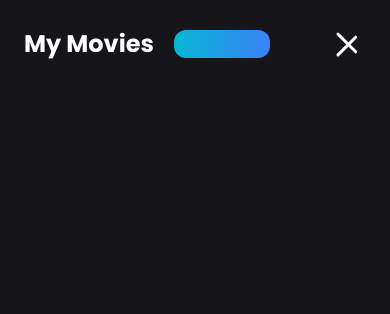
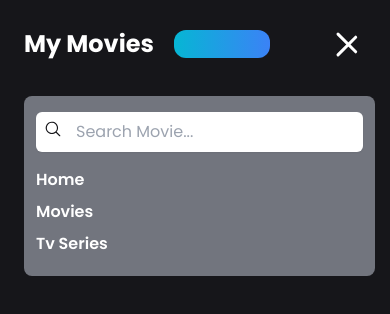
Before and after one commit to gemiyudhia/new-movie-project, a React (Vite) app: page / in a window 390 px wide. Both pictures are taken after a click on the button 352 px from the left and 44 px from the top of the page. Shown: the top 314 px of the page. Built offline with nearby package versions, Linux system fonts and the light colour scheme.

Commit message:
feat(navbar): add ui mobile hamburger menu

```diff
--- /dev/null
+++ b/src/components/Header/HamburgerMenu.tsx
@@ -0,0 +1,31 @@
+type HamburgerMenuProps = {
+  isOpen: boolean;
+  toggleMenu: () => void;
+};
+
+const HamburgerMenu = ({ isOpen, toggleMenu }: HamburgerMenuProps) => {
+  return (
+    <button
+      onClick={toggleMenu}
+      className="flex flex-col justify-between gap-y-2"
+    >
+      <span
+        className={`hamburger-line transition duration-300 ease-in-out origin-top-left  ${
+          isOpen ? "rotate-45" : ""
+        }`}
+      ></span>
+      <span
+        className={`hamburger-line transition duration-300 ease-in-out  ${
+          isOpen ? "scale-0" : ""
+        }`}
+      ></span>
+      <span
+        className={`hamburger-line transition duration-300 ease-in-out origin-bottom-left  ${
+          isOpen ? "-rotate-45" : ""
+        }`}
+      ></span>
+    </button>
+  );
+};
+
+export default HamburgerMenu;
--- /dev/null
+++ b/src/components/Header/MenuMobile.tsx
@@ -0,0 +1,55 @@
+import { MagnifyingGlass } from "@phosphor-icons/react";
+
+type MenuMobileProps = {
+  isOpen: boolean;
+};
+
+const navMenu = () => {
+  return [
+    {
+      title: "Home",
+      link: "#",
+    },
+    {
+      title: "Movies",
+      link: "#",
+    },
+    {
+      title: "Tv Series",
+      link: "#",
+    },
+  ];
+};
+
+const MenuMobile = ({ isOpen }: MenuMobileProps) => {
+  return (
+    <div
+      className={`absolute bg-secondary-0 w-[90%] md:w-[95%] top-24 py-4 px-3 rounded-lg transition-all duration-300 ease-in-out transform ${
+        isOpen
+          ? "translate-y-0 opacity-100"
+          : "-translate-y-10 opacity-0 pointer-events-none"
+      }`}
+    >
+      <form action="" className="relative">
+        <input
+          type="text"
+          placeholder="Search Movie..."
+          className="w-full py-2 pl-10 rounded-md text-background-0 outline-none focus:ring-2 focus:ring-blue-500 shadow-sm"
+        />
+        <MagnifyingGlass
+          size={18}
+          className="absolute top-2 left-2 text-background-0"
+        />
+      </form>
+      <ul className="mt-3">
+        {navMenu().map((item, index) => (
+          <div key={index} className="py-1">
+            <li className="font-semibold hover:opacity-75">{item.title}</li>
+          </div>
+        ))}
+      </ul>
+    </div>
+  );
+};
+
+export default MenuMobile;
--- a/src/components/Header/index.tsx
+++ b/src/components/Header/index.tsx
@@ -1,5 +1,7 @@
 import { MagnifyingGlass } from "@phosphor-icons/react";
 import { useState } from "react";
+import HamburgerMenu from "./HamburgerMenu";
+import MenuMobile from "./MenuMobile";
 
 const navMenu = () => {
   return [
@@ -19,11 +21,11 @@ const navMenu = () => {
 };
 
 const Navbar = () => {
-const [isOpen, setIsOpen] = useState<boolean>(false)
+  const [isOpen, setIsOpen] = useState<boolean>(false);
 
   return (
     <nav className="container mx-auto">
-    <div className="flex justify-between items-center py-7 text-white px-6">
+      <div className="flex justify-between items-center py-7 text-white px-6 relative">
         <div className="flex items-center gap-x-5">
           <h1 className="font-bold text-2xl">My Movies </h1>
           <span className="inline-block bg-gradient-to-r from-cyan-500 to-blue-500 w-24 h-7 rounded-xl"></span>
@@ -37,27 +39,11 @@ return (
 
         {/* hamburger menu for mobile */}
         <div>
-        <button
-          onClick={() => setIsOpen(!isOpen)}
-          className="flex flex-col justify-between gap-y-2"
-        >
-          <span
-            className={`hamburger-line transition duration-300 ease-in-out origin-top-left  ${
-              isOpen ? "rotate-45" : ""
-            }`}
-          ></span>
-          <span
-            className={`hamburger-line transition duration-300 ease-in-out  ${
-              isOpen ? "scale-0" : ""
-            }`}
-          ></span>
-          <span
-            className={`hamburger-line transition duration-300 ease-in-out origin-bottom-left  ${
-              isOpen ? "-rotate-45" : ""
-            }`}
-          ></span>
-        </button>
+          <HamburgerMenu isOpen={isOpen} toggleMenu={() => setIsOpen(!isOpen)} />
         </div>
+
+        {/* Menu saat hamburger di klik */}
+        <MenuMobile isOpen={isOpen} />
 
         <form action="" className="hidden">
           <MagnifyingGlass />
```
Lines whose indentation alone changed are shown as unchanged.
